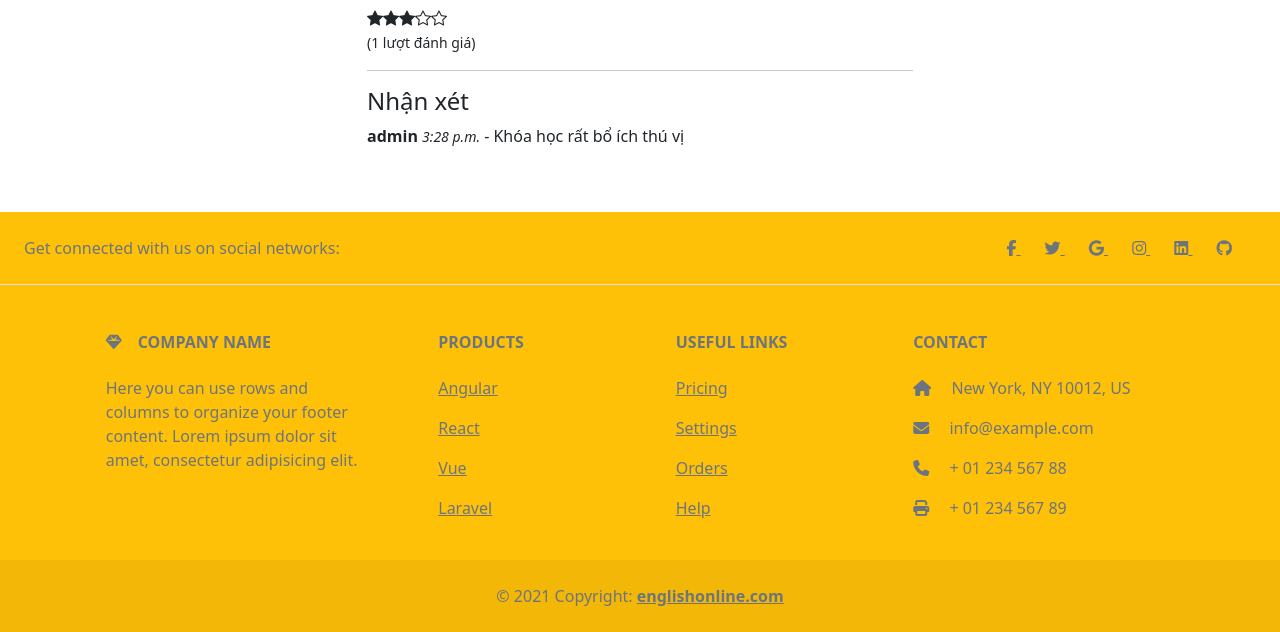
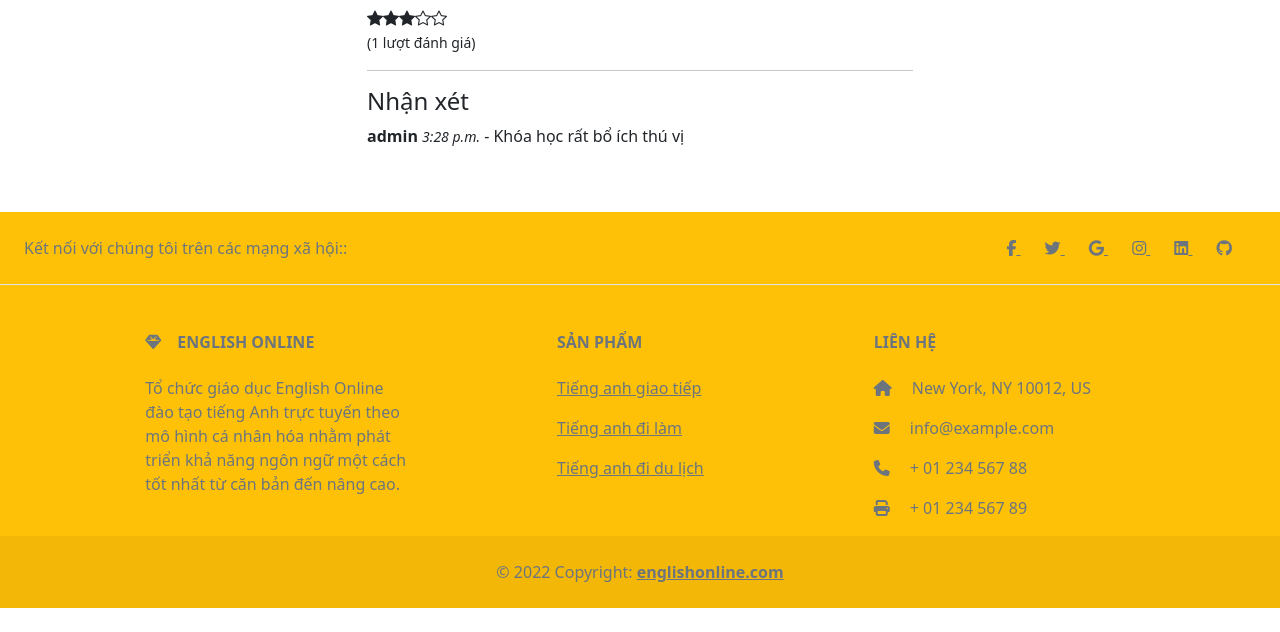
Before and after one commit to 1nguyenhuuhieu/coursemanagement, a Django app: page /course/5/ in a window 1280 px wide. Shown: the part 805-1437 px from the top of the page. After the commit the page ends 1413 px from the top, so only its background shows below. Run offline with Django 4.2, Linux system fonts and the light colour scheme; data comes from the database, SQL or seed files in the repository; some libraries are stand-ins or nearby versions.

Commit message:
Update footer.html

```diff
--- a/course_management/CM/templates/footer.html
+++ b/course_management/CM/templates/footer.html
@@ -4,7 +4,7 @@
     <section class="d-flex justify-content-center justify-content-lg-between p-4 border-bottom">
       <!-- Left -->
       <div class="me-5 d-none d-lg-block">
-        <span>Get connected with us on social networks:</span>
+        <span>Kết nối với chúng tôi trên các mạng xã hội::</span>
       </div>
       <!-- Left -->
 
@@ -42,11 +42,10 @@
           <div class="col-md-3 col-lg-4 col-xl-3 mx-auto mb-4">
             <!-- Content -->
             <h6 class="text-uppercase fw-bold mb-4">
-              <i class="fas fa-gem me-3"></i>Company name
+              <i class="fas fa-gem me-3"></i>English Online
             </h6>
             <p>
-              Here you can use rows and columns to organize your footer content. Lorem ipsum
-              dolor sit amet, consectetur adipisicing elit.
+              Tổ chức giáo dục English Online đào tạo tiếng Anh trực tuyến theo mô hình cá nhân hóa nhằm phát triển khả năng ngôn ngữ một cách tốt nhất từ căn bản đến nâng cao.
             </p>
           </div>
           <!-- Grid column -->
@@ -55,48 +54,29 @@
           <div class="col-md-2 col-lg-2 col-xl-2 mx-auto mb-4">
             <!-- Links -->
             <h6 class="text-uppercase fw-bold mb-4">
-              Products
+              Sản phẩm
             </h6>
             <p>
-              <a href="#!" class="text-reset">Angular</a>
+              <a href="#!" class="text-reset">Tiếng anh giao tiếp</a>
             </p>
             <p>
-              <a href="#!" class="text-reset">React</a>
+              <a href="#!" class="text-reset">Tiếng anh đi làm</a>
             </p>
             <p>
-              <a href="#!" class="text-reset">Vue</a>
+              <a href="#!" class="text-reset">Tiếng anh đi du lịch</a>
             </p>
-            <p>
-              <a href="#!" class="text-reset">Laravel</a>
-            </p>
+
           </div>
           <!-- Grid column -->
 
           <!-- Grid column -->
-          <div class="col-md-3 col-lg-2 col-xl-2 mx-auto mb-4">
-            <!-- Links -->
-            <h6 class="text-uppercase fw-bold mb-4">
-              Useful links
-            </h6>
-            <p>
-              <a href="#!" class="text-reset">Pricing</a>
-            </p>
-            <p>
-              <a href="#!" class="text-reset">Settings</a>
-            </p>
-            <p>
-              <a href="#!" class="text-reset">Orders</a>
-            </p>
-            <p>
-              <a href="#!" class="text-reset">Help</a>
-            </p>
-          </div>
+
           <!-- Grid column -->
 
           <!-- Grid column -->
           <div class="col-md-4 col-lg-3 col-xl-3 mx-auto mb-md-0 mb-4">
             <!-- Links -->
-            <h6 class="text-uppercase fw-bold mb-4">Contact</h6>
+            <h6 class="text-uppercase fw-bold mb-4">Liên Hệ</h6>
             <p><i class="fas fa-home me-3"></i> New York, NY 10012, US</p>
             <p>
               <i class="fas fa-envelope me-3"></i>
@@ -114,7 +94,7 @@
 
     <!-- Copyright -->
     <div class="text-center p-4" style="background-color: rgba(0, 0, 0, 0.05);">
-      © 2021 Copyright:
+      © 2022 Copyright:
       <a class="text-reset fw-bold" href="#">englishonline.com</a>
     </div>
     <!-- Copyright -->
```
